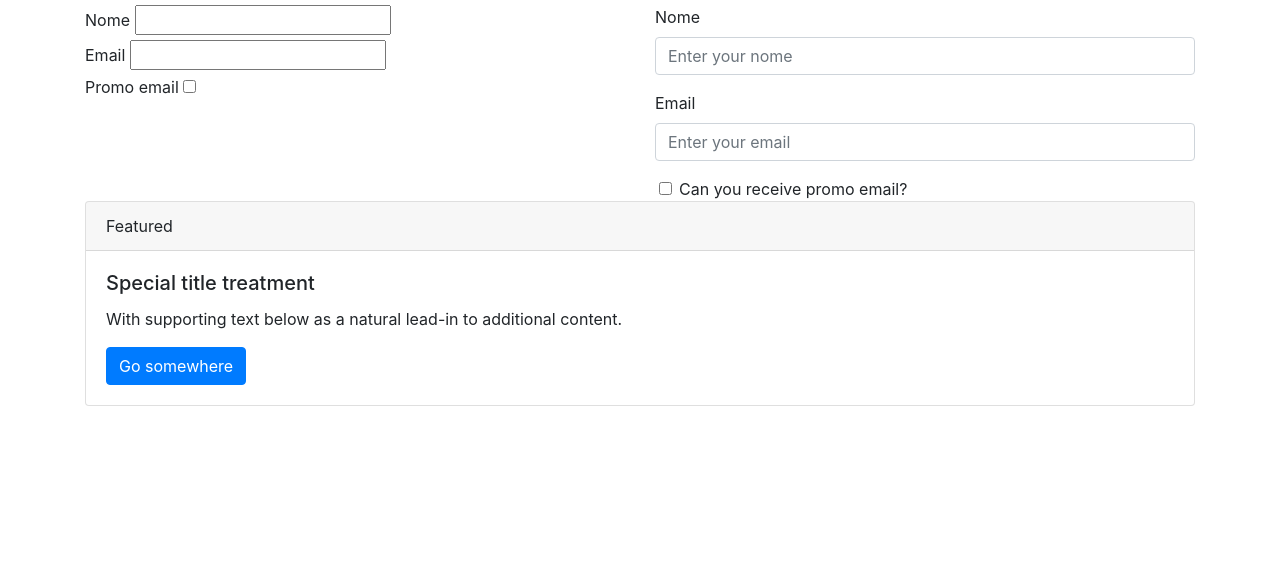
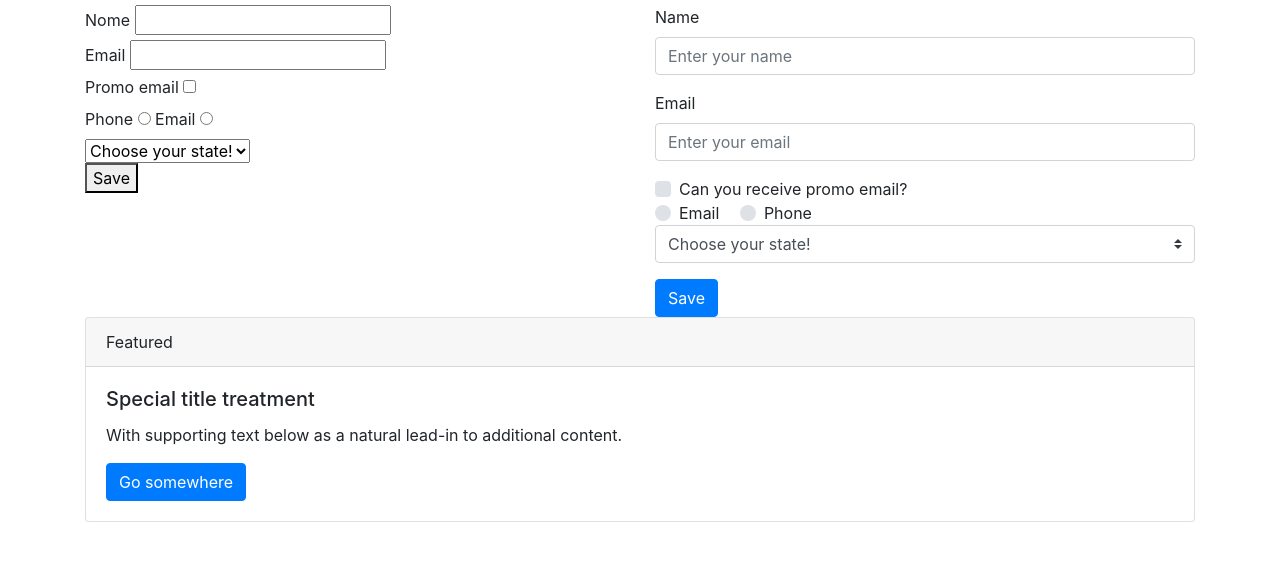
Before and after one commit to viputz/NodeJsOne, a plain HTML site: page bootstrap-index/crud.html in a window 1280 px wide. Shown: the part 139-700 px from the top of the page. Drawn offline with Linux system fonts and the light colour scheme.

Commit message:
forms examples

```diff
--- a/bootstrap-index/crud.html
+++ b/bootstrap-index/crud.html
@@ -69,6 +69,26 @@
                         <label for="emailCheckHtml">Promo email</label>
                         <input type="checkbox" name="emailCheckHtml" id="emailCheckHtml">
                     </div>
+                    <div>
+                        <label for="formaContatoPhoneRadioHtml">Phone</label>
+                        <input type="radio" name="formaContatoRadioHtml" id="formaContatoPhoneRadioHtml">
+                        <label for="formaContatoPhoneRadioHtml">Email</label>
+                        <input type="radio" name="formaContatoRadioHtml" id="formaContatoEmailRadioHtml">
+                    </div>
+                    <div>
+                        <select name="stateSelectHtml" id="stateSelectHtml">
+                            <option selected>Choose your state!</option>
+                            <option value="SP">SP</option>
+                            <option value="RJ">RJ</option>
+                            <option value="CE">CE</option>
+                            <option value="SC">SC</option>
+                        </select>
+                    </div>
+
+                    <div>
+                        <button type="submit">Save</button>
+                    </div>
+
                 </form>
             </div>
 
@@ -77,9 +97,9 @@
                 <h2>Client</h2>
                 <form action="/" method="post" id="formBoot">
                     <div class="form-group">
-                        <label for="nomeBoot">Nome</label>
+                        <label for="nomeBoot">Name</label>
                         <input type="text" name="nomeBoot" id="nomeBoot" class="form-control"
-                            placeholder="Enter your nome">
+                            placeholder="Enter your name">
 
                     </div>
                     <div class="form-group">
@@ -89,11 +109,33 @@
 
                     </div>
                     <div class="custom-control custom-checkbox">
-                      <label class="form-check-label">
-                        <input type="checkbox" class="form-check-input" name="emailCheckBoot" id="emailCheckBoot">
-                        Can you receive promo email?
-                      </label>
+                        <input type="checkbox" class="custom-control-input" id="emailCheckBoot">
+                        <label class="custom-control-label" for="emailCheckBoot">Can you receive promo email?</label>
                     </div>
+
+                    <div class="custom-control custom-radio custom-control-inline">
+                        <input type="radio" id="formaContatoEmailRadioBoot" name="formaContatoRadioBoot"
+                            class="custom-control-input">
+                        <label class="custom-control-label" for="formaContatoEmailRadioBoot">Email</label>
+                    </div>
+                    <div class="custom-control custom-radio custom-control-inline">
+                        <input type="radio" id="formaContatoPhoneRadioBoot" name="formaContatoRadioBoot"
+                            class="custom-control-input">
+                        <label class="custom-control-label" for="formaContatoPhoneRadioBoot">Phone</label>
+                    </div>
+
+                    <div class="form-group">
+                        <select class="custom-select" name="stateSelectBoot" id="stateSelectBoot">
+                            <option selected>Choose your state!</option>
+                            <option value="SP">SP</option>
+                            <option value="RJ">RJ</option>
+                            <option value="CE">CE</option>
+                            <option value="SC">SC</option>
+                        </select>
+                    </div>
+
+                    <button type="submit" class="btn btn-primary">Save</button>
+
                 </form>
             </div>
         </div> <!-- row -->
```
